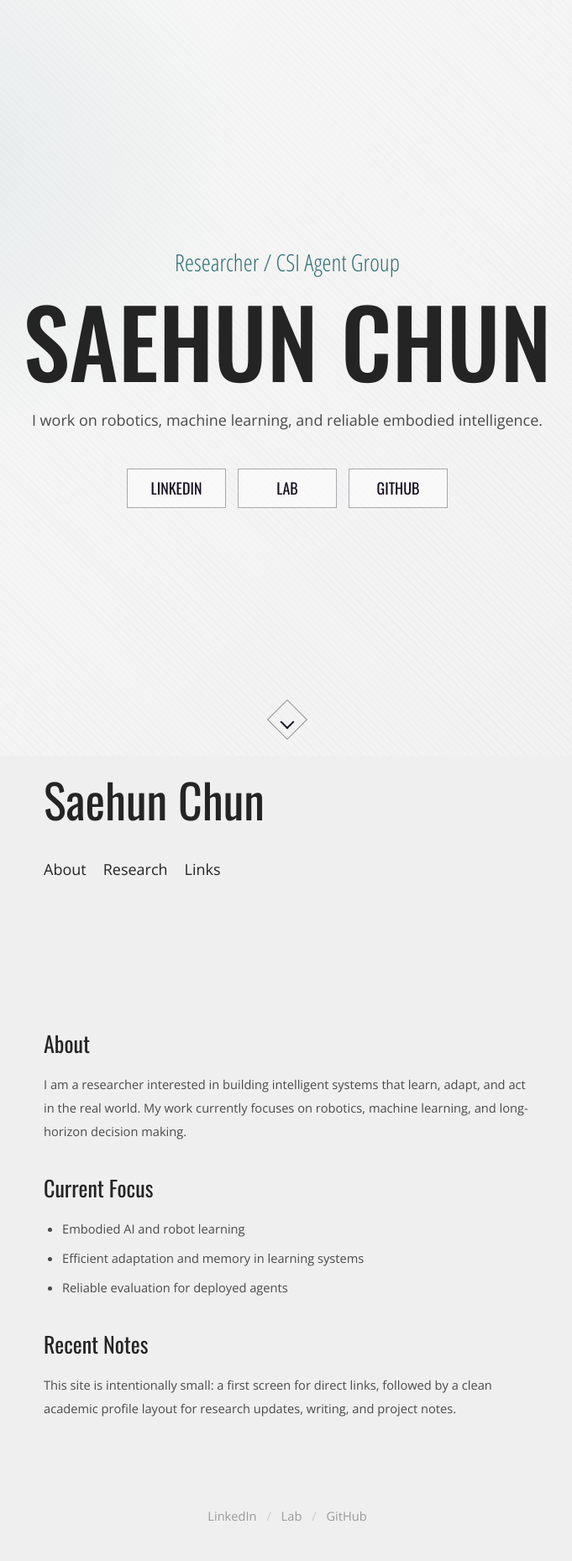
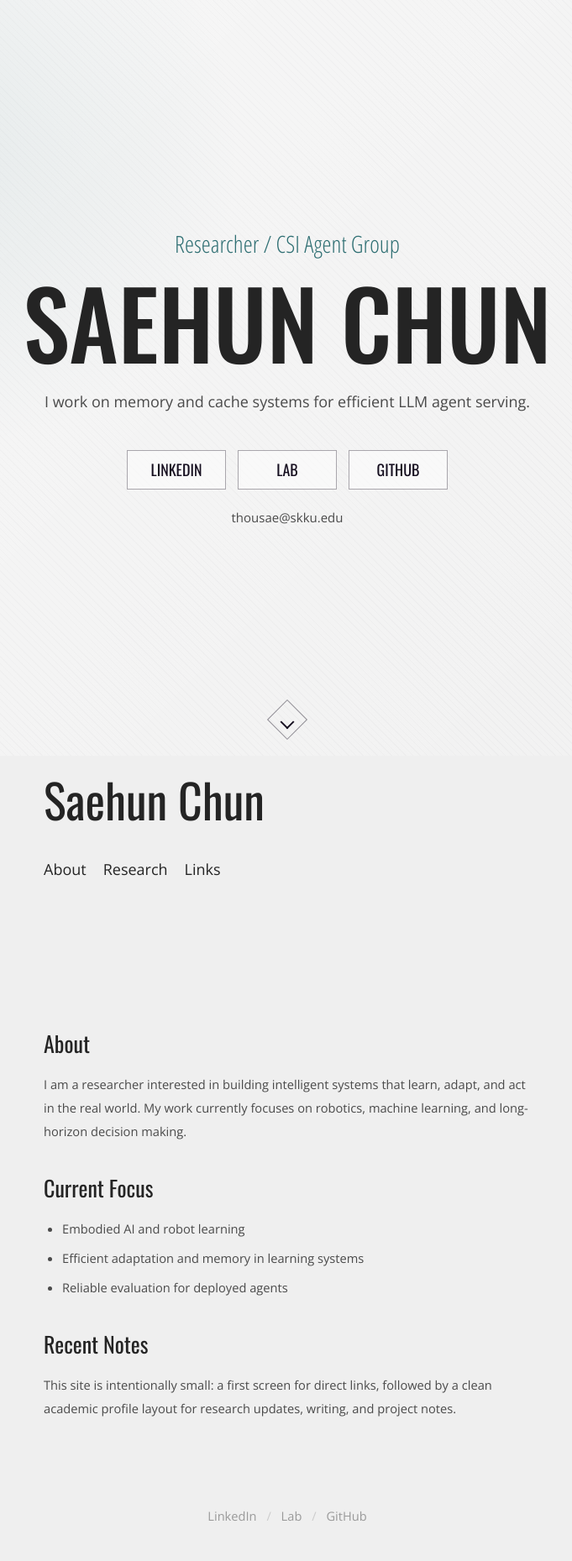
Before and after one commit to thousae/thousae.github.io, a Jekyll site: the page built from index.md, in a window 1280 px wide. Shown: the whole page at 84% size, without its empty margins (298-979 px from the left). Built offline with Jekyll 4.4.1, drawn with Linux system fonts in a browser that asks for light colours.

Commit message:
Refine hero layout and contact info

```diff
--- a/_config.yml
+++ b/_config.yml
@@ -10,8 +10,8 @@ author:
   role: Researcher
   affiliation: CSI Agent Group
   location: Seoul, Korea
-  email: ""
-  bio: "I work on robotics, machine learning, and reliable embodied intelligence."
+  email: "thousae@skku.edu"
+  bio: "I work on memory and cache systems for efficient LLM agent serving."
 
 links:
   linkedin: "https://www.linkedin.com/in/saehun-chun-9b19061ab/"
--- a/_layouts/home.html
+++ b/_layouts/home.html
@@ -14,6 +14,9 @@
           <a href="{{ site.links.lab }}" target="_blank" rel="noopener">Lab</a>
           <a href="{{ site.links.github }}" target="_blank" rel="noopener">GitHub</a>
         </div>
+        {% if site.author.email %}
+          <p class="hero-email"><a href="mailto:{{ site.author.email }}">{{ site.author.email }}</a></p>
+        {% endif %}
       </div>
       <a class="scroll-cue" href="#profile" aria-label="Continue to profile"></a>
     </section>
--- a/assets/css/main.css
+++ b/assets/css/main.css
@@ -45,8 +45,9 @@ a:focus {
 }
 
 .hero {
+  height: 100vh;
   min-height: 100vh;
-  min-height: 100svh;
+  overflow: hidden;
   display: grid;
   place-items: center;
   position: relative;
@@ -58,6 +59,13 @@ a:focus {
     linear-gradient(135deg, rgba(255,255,255,0.48), rgba(255,255,255,0.08)),
     repeating-linear-gradient(45deg, rgba(21,14,31,0.028) 0, rgba(21,14,31,0.028) 1px, transparent 1px, transparent 6px),
     #f0f0f0;
+}
+
+@supports (height: 100dvh) {
+  .hero {
+    height: 100dvh;
+    min-height: 100dvh;
+  }
 }
 
 .hero-inner {
@@ -117,6 +125,22 @@ a:focus {
   color: #ffffff;
   background: var(--ink);
   border-color: var(--ink);
+}
+
+.hero-email {
+  margin: 22px 0 0;
+  color: var(--light);
+  font-size: 15px;
+  line-height: 22px;
+}
+
+.hero-email a {
+  color: var(--normal);
+}
+
+.hero-email a:hover,
+.hero-email a:focus {
+  color: var(--ink);
 }
 
 .scroll-cue {
@@ -267,8 +291,8 @@ footer span {
 
 @media (max-width: 700px) {
   .hero {
+    height: 100vh;
     min-height: 100vh;
-    min-height: 100svh;
     padding: 56px 20px 72px;
   }
 
@@ -314,3 +338,13 @@ footer span {
     margin-top: 28px;
   }
 }
+
+
+@supports (height: 100dvh) {
+  @media (max-width: 700px) {
+    .hero {
+      height: 100dvh;
+      min-height: 100dvh;
+    }
+  }
+}
```
